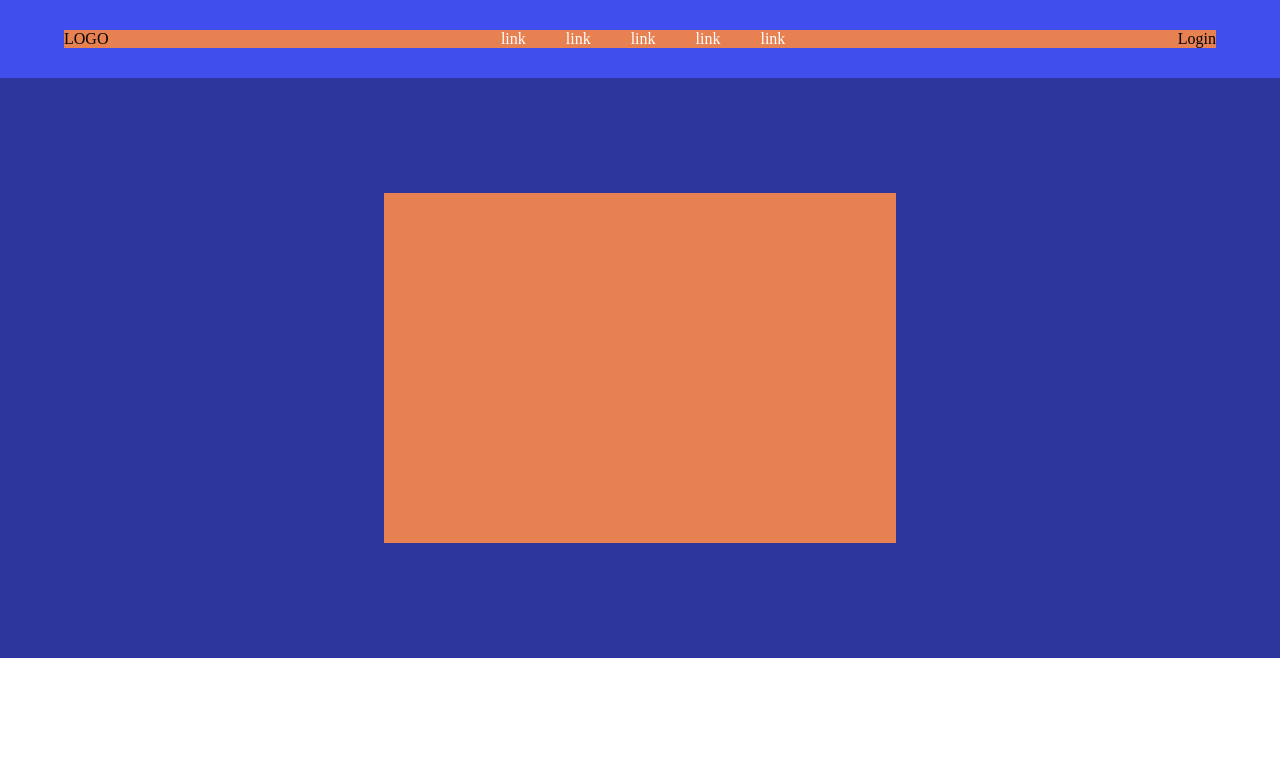
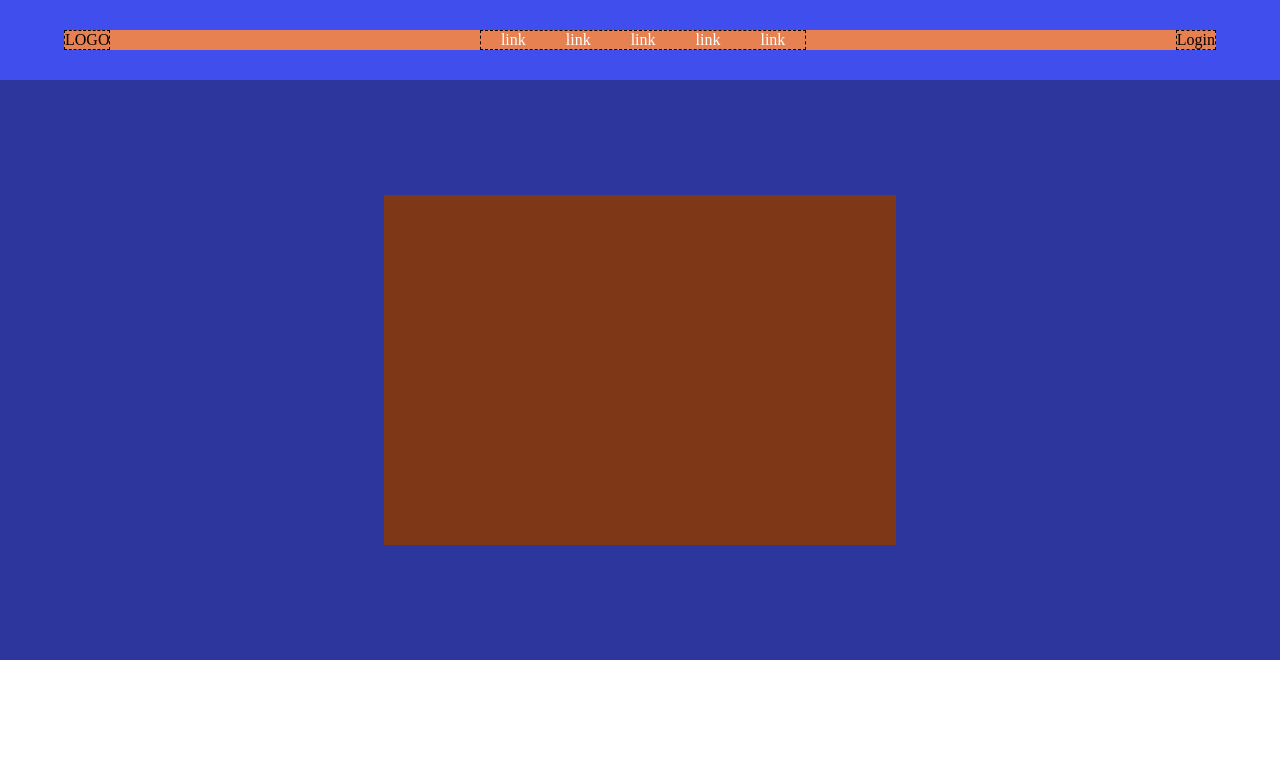
Before and after one commit to gabrielepetralia/htmlcss-struttura-discord, a plain HTML site: page index.html in a window 1280 px wide. Shown: the top 770 px of the page. Drawn offline with Linux system fonts and the light colour scheme.

Commit message:
[add] last section

```diff
--- a/css/style.css
+++ b/css/style.css
@@ -27,9 +27,14 @@ header .container{
   background-color: #e78152;
 }
 
+header .logo{
+  border: 1px dashed black;
+}
+
 header nav ul {
   display: flex;
   list-style: none;
+  border: 1px dashed black;
 }
 
 header nav ul li {
@@ -45,6 +50,10 @@ header nav ul li a:hover {
   text-decoration: underline;
 }
 
+header .login {
+  border: 1px dashed black;
+}
+
 header .login a {
   color: black;
   text-decoration: none;
@@ -53,6 +62,14 @@ header .login a {
 /* MAIN */
 main section {
   padding: 115px 0;
+}
+
+main section .jumbotron {
+  height: 350px;
+  width: 40%;
+  min-width: 300px;
+  margin: 0 auto;
+  background-color: #7e3717;
 }
 
 main section:nth-child(even) {
@@ -71,12 +88,11 @@ main section:first-child {
   background-color: #2d369c;
 }
 
-main section .jumbotron {
-  height: 350px;
-  width: 40%;
-  min-width: 300px;
-  margin: 0 auto;
-  background-color: #e78152;
+main section:last-child .container .row {
+  height: 300px;
+  width: 100%;
+  background-color: rgb(148, 241, 86);
+  border: 1px dashed black;
 }
 
 .row .col-img {
--- a/index.html
+++ b/index.html
@@ -75,6 +75,20 @@
       </div>
     </section>
 
+    <section>
+      <div class="container">
+        <div class="row">
+
+        </div>
+        <div class="row">
+
+        </div>
+        <div class="row">
+
+        </div>
+      </div>
+    </section>
+
   </main>
 
   <footer>
```
